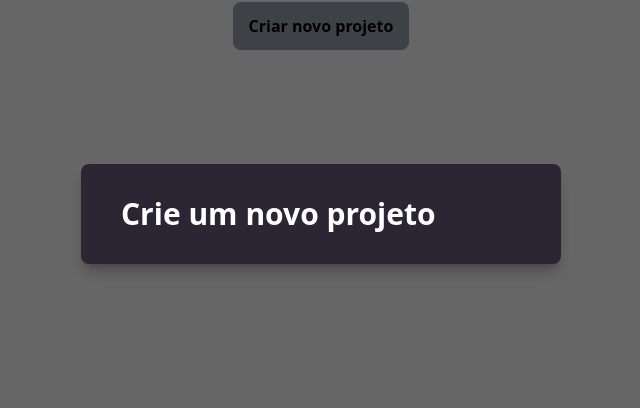
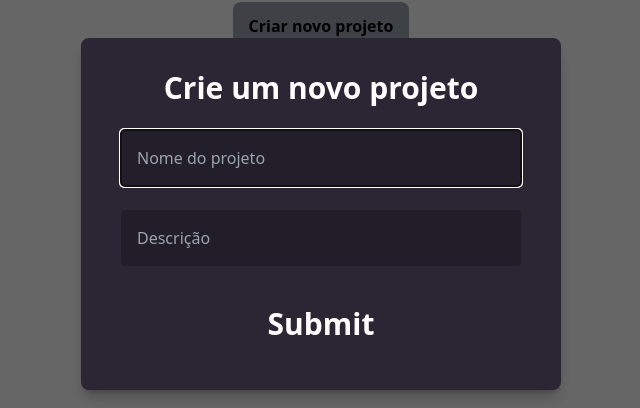
Before and after one commit to ufjf-getsi/inloco-frontend, a React (Vite) app: page / in a window 1280 px wide. Both pictures are taken after a click on the button "Criar novo projeto". Shown: the part 186-594 px from the top of the page, without its empty margins (319-959 px from the left). Built offline with nearby package versions, Linux system fonts and the light colour scheme; no server answers.

Commit message:
Creating form to add project

```diff
--- a/src/components/CreateProjectModal.tsx
+++ b/src/components/CreateProjectModal.tsx
@@ -5,9 +5,14 @@ export function CreateProjectModal() {
     <Dialog.Portal>
       <Dialog.Overlay className="bg-black/60 inset-0 fixed">
         <Dialog.Content className="fixed bg-[#2A2634] py-8 px-10 top-1/2 left-1/2 -translate-x-1/2 -translate-y-1/2 rounded-lg w-[480px] shadow-lg shadow-black/25">
-          <Dialog.Title className="text-3xl font-black text-white">
+          <Dialog.Title className="text-3xl font-black text-white mb-6 text-center">
             Crie um novo projeto{" "}
           </Dialog.Title>
+          <form className="flex flex-col gap-4" method="POST" action="/projects">
+            <input type="text" placeholder="Nome do projeto" className="rounded mb-2 text-white bg-black/20 p-4" />
+            <input type="text" placeholder="Descrição" className="rounded mb-2 text-white bg-black/20 p-4" />
+            <button type="submit" className="rounded text-3xl font-black text-white hover:bg-black/20 p-4">Submit</button>
+          </form>
         </Dialog.Content>
       </Dialog.Overlay>
     </Dialog.Portal>
```
